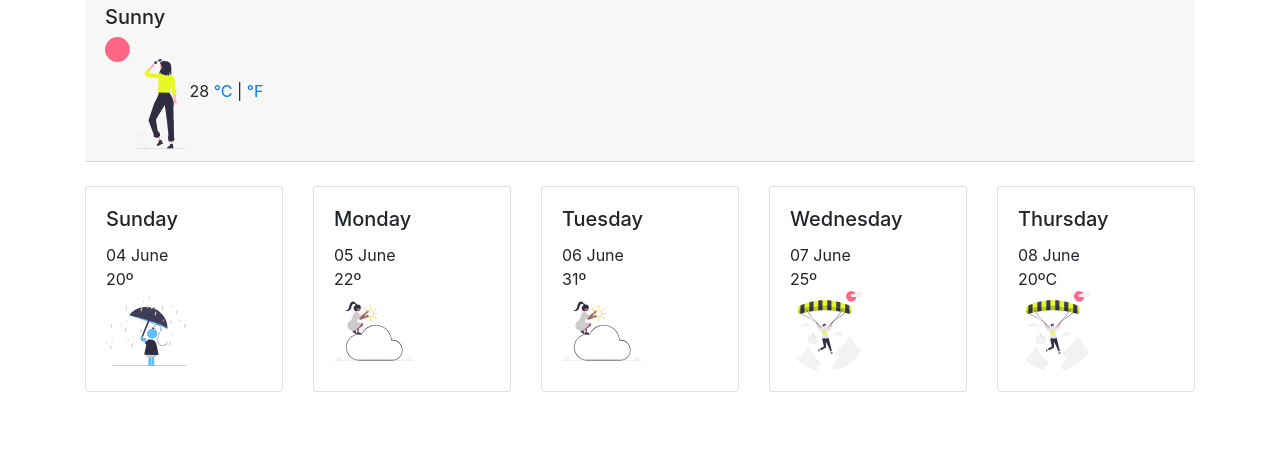
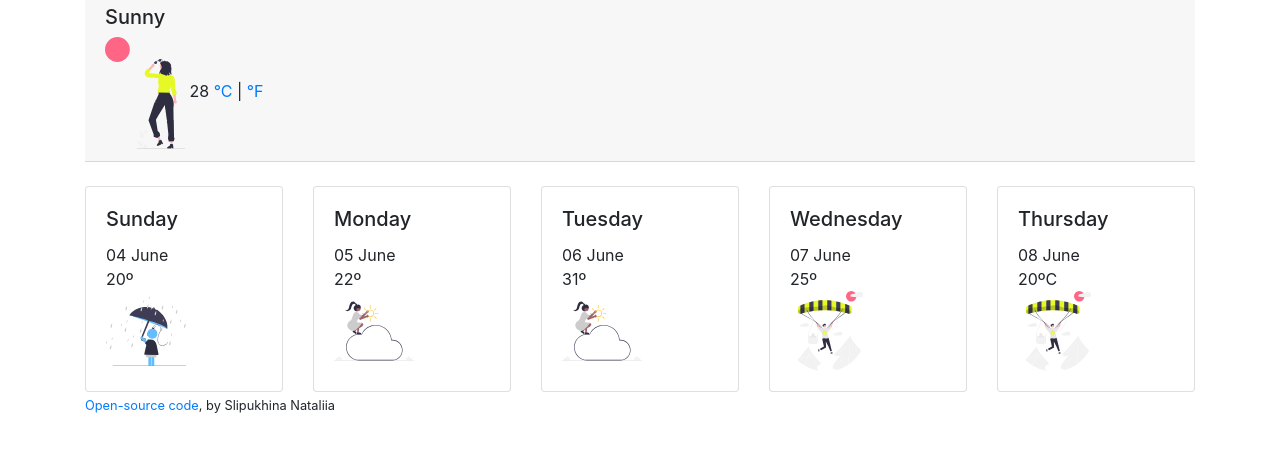
Before and after one commit to GalileoAgent/my-first-gitub, a plain HTML site: page index.html in a window 1280 px wide. Shown: the part 206-658 px from the top of the page. Drawn offline with nearby package versions, Linux system fonts and the light colour scheme; a script that the page names is missing.

Commit message:
URL for GitHub

```diff
--- a/index.html
+++ b/index.html
@@ -131,6 +131,7 @@
           </div>
         </div>
       </div>
+      <small><a href="https://github.com/GalileoAgent/my-first-gitub" target="_blank">Open-source code</a>, by Slipukhina Nataliia</small>
     </div>
     <script src="src/index.js"></script>
   </body>
```
